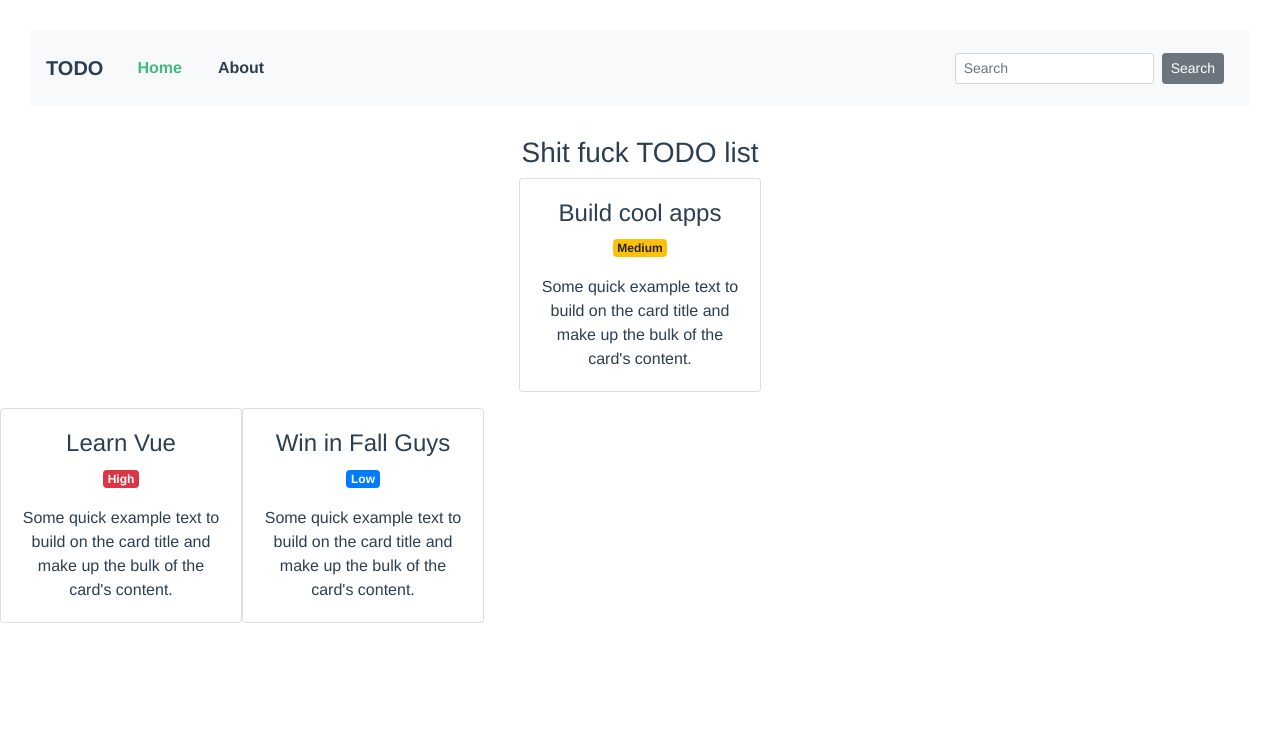
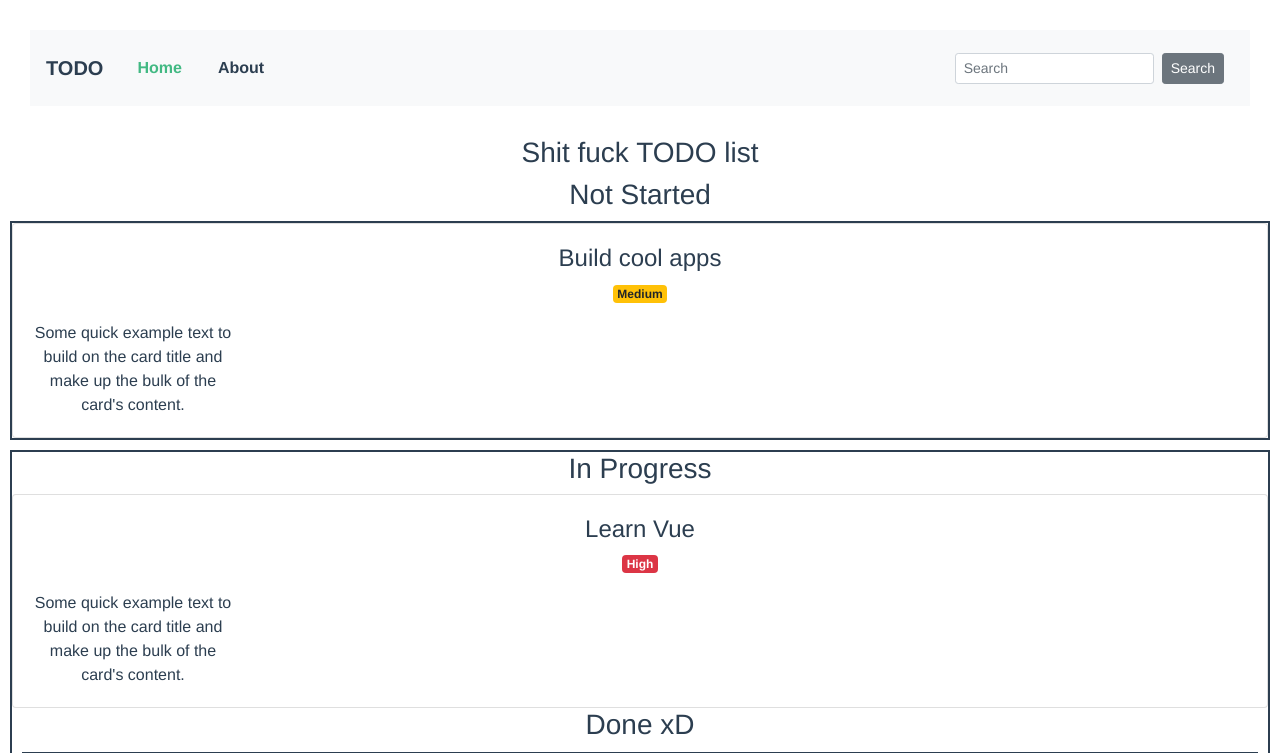
Before and after one commit to treknuts/vue-todo, a Vue app: page / in a window 1280 px wide. Shown: the top 753 px of the page. Built offline with nearby package versions, Linux system fonts and the light colour scheme.

Commit message:
Implemented drag and drop functionality on todo items

```diff
--- a/src/views/Home.vue
+++ b/src/views/Home.vue
@@ -1,42 +1,26 @@
 <template>
   <div class="home">
     <h3>Shit fuck TODO list</h3>
-    <div class="not-started">
-      <ul>
-        <draggable v-model="notStarted">
-          <TodoItem
-            v-for="todoItem in notStarted"
-            v-bind:key="todoItem.id"
-            v-bind:todo="todoItem"
-          />
-        </draggable>
-      </ul>
+    <h3>Not Started</h3>
+    <div class="todo-bucket">
+    <draggable v-model="notStarted" group="people" @start="drag=true" @end="drag=false">
+          <TodoItem v-for="todoItem in notStarted" v-bind:key="todoItem.id" v-bind:todo="todoItem" />
+    </draggable>
     </div>
-    <div class="todo-buckets">
-      <div class="in-progress">
-        <ul>
-          <draggable v-model="inProgress">
-            <TodoItem
-              v-for="todoItem in inProgress"
-              v-bind:key="todoItem.id"
-              v-bind:todo="todoItem"
-            />
-          </draggable>
-        </ul>
+    <div class="todo-bucket">
+      <h3>In Progress</h3>
+      <div>
+      <draggable v-model="inProgress" group="people" @start="drag=true" @end="drag=false">
+          <TodoItem v-for="todoItem in inProgress" v-bind:key="todoItem.id" v-bind:todo="todoItem" />
+      </draggable>
+    </div>
+      <h3>Done xD</h3>
+      <div class="todo-bucket">
+      <draggable v-model="done" group="people" @start="drag=true" @end="drag=false">
+          <TodoItem v-for="todoItem in done" v-bind:key="todoItem.id" v-bind:todo="todoItem" />
+      </draggable>
       </div>
-      <div class="done">
-        <ul>
-          <draggable v-model="done">
-            <TodoItem
-              v-for="todoItem in done"
-              v-bind:key="todoItem.id"
-              v-bind:todo="todoItem"
-            >
-            </TodoItem>
-          </draggable>
-        </ul>
-      </div>
-    </div>
+  </div>
   </div>
 </template>
 
@@ -52,23 +36,25 @@ export default {
     return {
       notStarted: [{ id: 2, title: "Build cool apps", priority: "Medium" }],
       inProgress: [{ id: 1, title: "Learn Vue", priority: "High" }],
-      done: [{ id: 3, title: "Win in Fall Guys", priority: "Low" }],
+      done: [{ id: 3, title: "Win in Fall Guys", priority: "Low" }]
     };
   },
   components: {
     TodoItem,
-    draggable,
+    draggable
   },
   methods: {
     debug() {
       console.log(this.todoList);
-    },
-  },
+    }
+  }
 };
 </script>
 <style scoped>
-.todo-buckets {
-  display: flex;
-  flex-flow: row nowrap;
+.todo-bucket {
+  margin: 10px;
+  border-style: solid;
+  border-width: 2px;
+  min-height: 100px;
 }
 </style>
```
Also changed, not shown: 1 other file (tests, documents, lock files or other folders).
